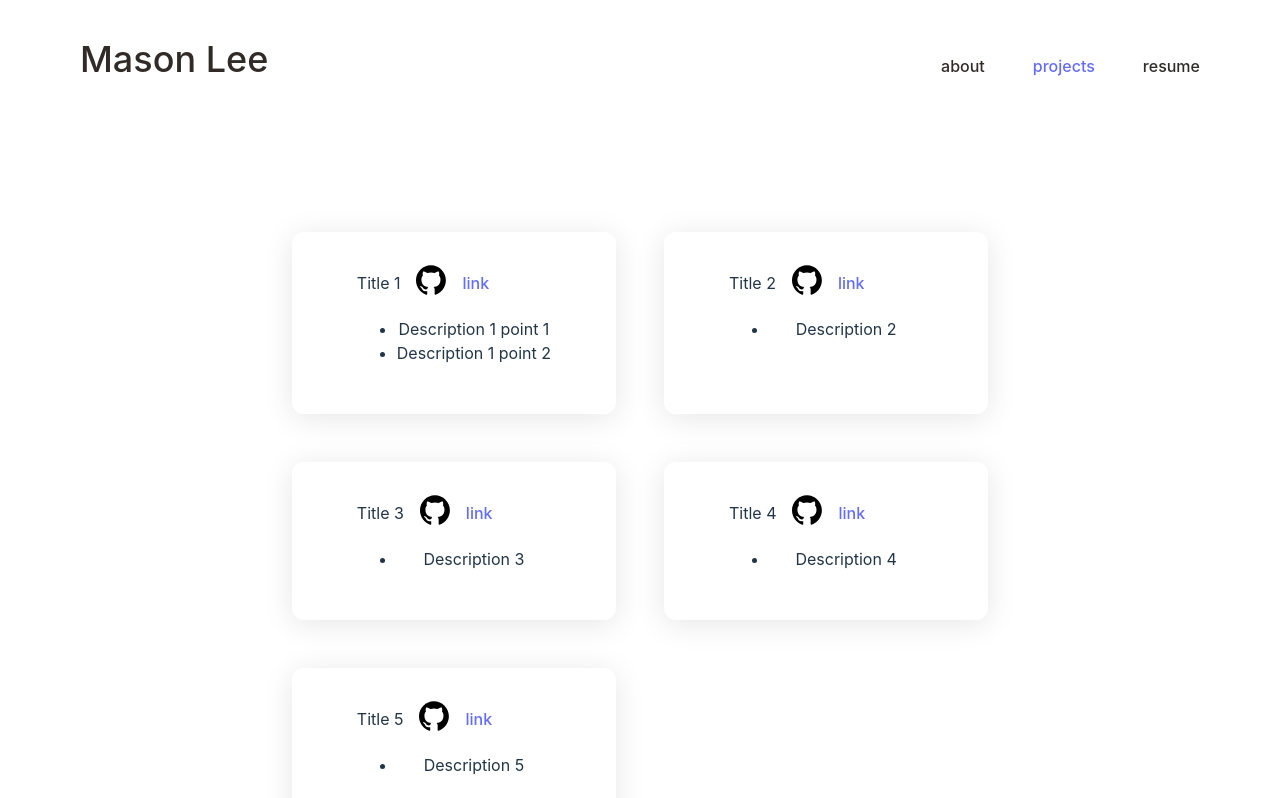
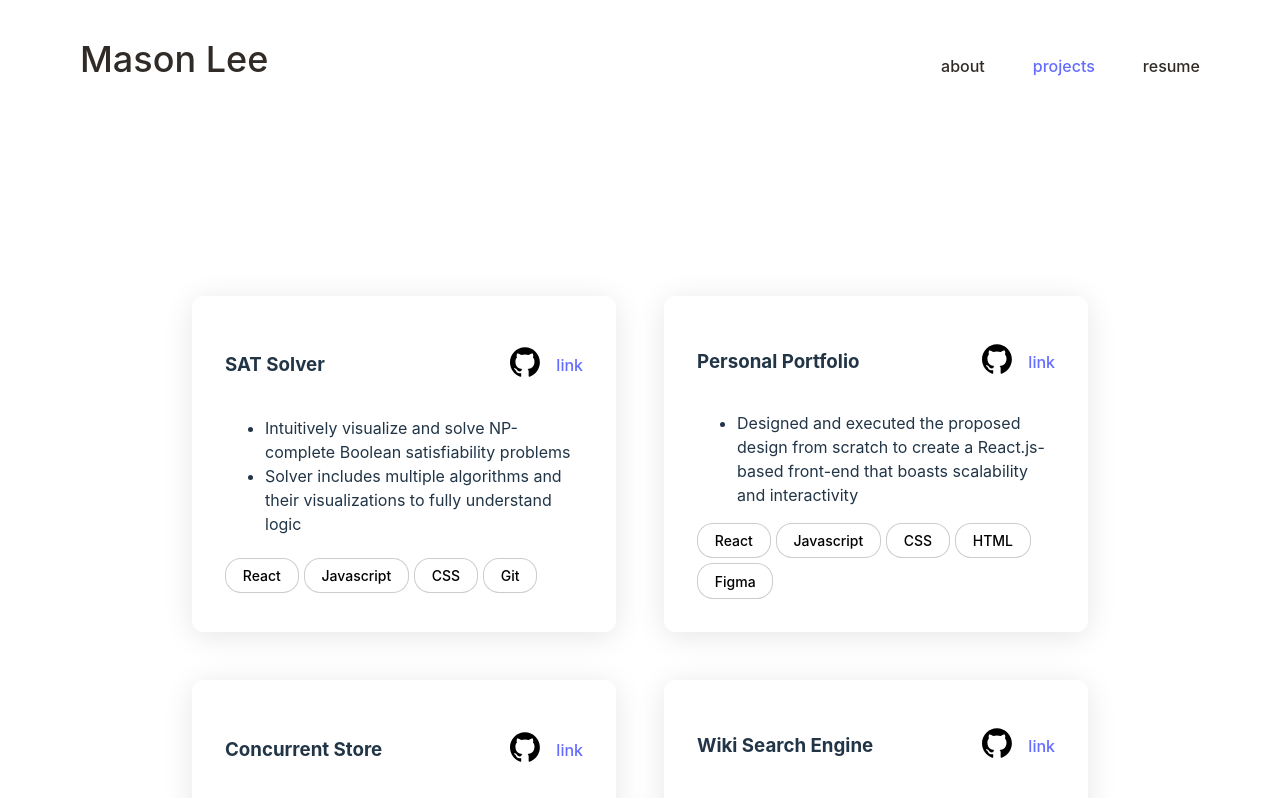
Before and after one commit to jhmlee/personal_website, a React (Vite) app: page /projects in a window 1280 px wide. Shown: the top 798 px of the page. Built offline with nearby package versions, Linux system fonts and the light colour scheme.

Commit message:
put in new projects:

```diff
--- a/src/components/About.jsx
+++ b/src/components/About.jsx
@@ -25,8 +25,9 @@ const About = () => {
                 <div className="bio">
                 <p>As a rising Junior studying Applied Math-Computer Science at Brown University, I'm passionate about solving complex problems and working collaboratively with a focus on software engineering.</p>
                 <p>I spent the last summer working as a finance intern at Verizon, where I utilized both my quantitative and programming knowledge to provide meaningful solutions to the business.</p>
+                <p>At school, I'm the website manager for the Applied Mathematics Dept. Undergrad Group, mentor first-year students as a Meiklejohn Peer Advisor, and play IM soccer and basketball.</p>
                 <p>In my free time, I enjoy playing soccer, reading books, film photography, and playing all kinds of games with my friends.  </p>
-                <p>Thanks for visiting; let's connect :)</p>
+                <p>Thanks for visiting :)</p>
                 </div>
             </div>
         </div>
--- a/src/components/ProjectItem.jsx
+++ b/src/components/ProjectItem.jsx
@@ -1,15 +1,19 @@
 import React from "react";
 
-const ProjectItem = ({ title, git, description, link }) => {
+const ProjectItem = ({ title, github, description, link, tags }) => {
     return (
         <div className="project">
-            <div className="projectHeader">
-                <div className="projectTitle">{title}</div>
-                <div className="projectGithub"> <a href={git} target="_blank" rel="noreferrer"><svg viewBox="0 0 98 96" height="25" width="25" xmlns="http://www.w3.org/2000/svg"><path fill-rule="evenodd" clip-rule="evenodd" d="M48.854 0C21.839 0 0 22 0 49.217c0 21.756 13.993 40.172 33.405 46.69 2.427.49 3.316-1.059 3.316-2.362 0-1.141-.08-5.052-.08-9.127-13.59 2.934-16.42-5.867-16.42-5.867-2.184-5.704-5.42-7.17-5.42-7.17-4.448-3.015.324-3.015.324-3.015 4.934.326 7.523 5.052 7.523 5.052 4.367 7.496 11.404 5.378 14.235 4.074.404-3.178 1.699-5.378 3.074-6.6-10.839-1.141-22.243-5.378-22.243-24.283 0-5.378 1.94-9.778 5.014-13.2-.485-1.222-2.184-6.275.486-13.038 0 0 4.125-1.304 13.426 5.052a46.97 46.97 0 0 1 12.214-1.63c4.125 0 8.33.571 12.213 1.63 9.302-6.356 13.427-5.052 13.427-5.052 2.67 6.763.97 11.816.485 13.038 3.155 3.422 5.015 7.822 5.015 13.2 0 18.905-11.404 23.06-22.324 24.283 1.78 1.548 3.316 4.481 3.316 9.126 0 6.6-.08 11.897-.08 13.526 0 1.304.89 2.853 3.316 2.364 19.412-6.52 33.405-24.935 33.405-46.691C97.707 22 75.788 0 48.854 0z" /></svg></a></div>
-                <div className="projectLink"> <a href="">link</a></div>
+                <div className="projTop">
+                    <div className="projTitle">{title}</div>
+                    <div className="projLinkBox">
+                        <div className="projGithub"> <a href={github} target="_blank" rel="noreferrer"><svg viewBox="0 0 98 96" height="25" width="25" xmlns="http://www.w3.org/2000/svg"><path fill-rule="evenodd" clip-rule="evenodd" d="M48.854 0C21.839 0 0 22 0 49.217c0 21.756 13.993 40.172 33.405 46.69 2.427.49 3.316-1.059 3.316-2.362 0-1.141-.08-5.052-.08-9.127-13.59 2.934-16.42-5.867-16.42-5.867-2.184-5.704-5.42-7.17-5.42-7.17-4.448-3.015.324-3.015.324-3.015 4.934.326 7.523 5.052 7.523 5.052 4.367 7.496 11.404 5.378 14.235 4.074.404-3.178 1.699-5.378 3.074-6.6-10.839-1.141-22.243-5.378-22.243-24.283 0-5.378 1.94-9.778 5.014-13.2-.485-1.222-2.184-6.275.486-13.038 0 0 4.125-1.304 13.426 5.052a46.97 46.97 0 0 1 12.214-1.63c4.125 0 8.33.571 12.213 1.63 9.302-6.356 13.427-5.052 13.427-5.052 2.67 6.763.97 11.816.485 13.038 3.155 3.422 5.015 7.822 5.015 13.2 0 18.905-11.404 23.06-22.324 24.283 1.78 1.548 3.316 4.481 3.316 9.126 0 6.6-.08 11.897-.08 13.526 0 1.304.89 2.853 3.316 2.364 19.412-6.52 33.405-24.935 33.405-46.691C97.707 22 75.788 0 48.854 0z" /></svg></a></div>
+                        <div className="projLink"> <a href={link} target="_blank" rel="noreferrer">link</a></div>
+                    </div>
+                </div>
+            <div className="projDescription">{description}</div>
+            <div className="projTags">
+                {tags}
             </div>
-
-            <div className="projectDescription">{description}</div>
         </div>
     );
 };
--- a/src/components/Projects.css
+++ b/src/components/Projects.css
@@ -1,6 +1,10 @@
 
+.container {
+    padding: 4rem;
+}
 .projectGrid {
     display: grid;
+    max-width: 70vw;
     grid-template-columns: repeat(2, 1fr);
 
     gap: 3rem;
@@ -9,9 +13,7 @@
 
 .project {
     padding: 2rem;
-    padding-left: 4rem;
-    padding-right: 4rem;
-
+    display: grid;
 
     background: rgba(255, 255, 255, 0.10);
     border-radius: 12px;
@@ -21,11 +23,29 @@
     border: 1px solid rgba(255, 255, 255, 0.5);
 }
 
-.projectHeader {
+
+.projTop {
     display: flex;
     align-items: center;
     gap: 1rem;
+    min-width: 100%;
+}
 
+.projLinkBox {
+    margin-left: auto;
+    display: flex;
+    align-items: center;
+    gap: 1rem;
+}
+
+.projDescription {
+    text-align: left;
+    min-height: 8rem;
+}
+
+.projTags {
+    pointer-events: none;
+    margin-right: auto;
 }
 
 .project svg {
@@ -33,6 +53,19 @@
     width: 30px;
 }
 
+.tags-container {
+    display: flex;
+    flex-wrap: wrap;
+    gap: 5px;
+}
+
+.tag-button {
+    background-color: rgba(255, 255, 255, 0.10);
+    border: 1px solid rgb(0, 0, 0, 0.2);
+    border-radius: 16px;
+    font-size: 14px;
+}
+
 @media (max-width: 800px) {
     .projectGrid {
         grid-template-columns: 1fr;
--- a/src/components/Projects.jsx
+++ b/src/components/Projects.jsx
@@ -1,40 +1,43 @@
 import React from "react";
 import './Projects.css'
 import face from '../assets/face.png'
-import ProjectItem from './ProjectItem'; // Adjust the import path as needed
+import ProjectItem from './ProjectItem';
 import github from '../assets/icons/github.svg'
 
 const Projects = () => {
     const projectsData = [
         {
-            title: "Title 1",
+            title: "SAT Solver",
             github: "https://github.com/jhmlee",
-            description: ["Description 1 point 1", "Description 1 point 2"],
+            description: ["Intuitively visualize and solve NP-complete Boolean satisfiability problems", "Solver includes multiple algorithms and their visualizations to fully understand logic"],
             link: '',
+            tags: ['React', 'Javascript', 'CSS', 'Git'],
         },
         {
-            title: "Title 2",
-            github: "https://github.com/jhmlee",
-            description: ["Description 2"],
+            title: "Personal Portfolio",
+            github: "https://github.com/jhmlee/personal_website",
+            description: ["Designed and executed the proposed design from scratch to create a React.js-based front-end that boasts scalability and interactivity "],
             link: '',
+            tags: ['React', 'Javascript', 'CSS', 'HTML','Figma'],
         },
         {
-            title: "Title 3",
+            title: "Concurrent Store",
             github: "https://github.com/jhmlee",
-            description: ["Description 3"],
+            description: ["High-performance concurrent key-value store, facilitating efficient operations on KV- pairs while dynamically managing load distribution",],
             link: '',
+            tags: ['C'],
         },
         {
-            title: "Title 4",
+            title: "Wiki Search Engine",
             github: "https://github.com/jhmlee",
-            description: ["Description 4"],
-            link: '',
+            description: ["Custom search engine to index and query XML wikis", "Utilizes TF/IDF term weighting and Google's PageRank Algorithm to return optimized results"],
+            tags: ['Python'],
         },
         {
-            title: "Title 5",
+            title: "Decision Tree",
             github: "https://github.com/jhmlee",
             description: ["Description 5"],
-            link: '',
+            tags: ['Java'],
         },
     ];
 
@@ -44,7 +47,7 @@ const Projects = () => {
                 {projectsData.map((project, index) => (
                     <ProjectItem
                         key={index}
-                        title={project.title}
+                        title={<div><h3>{project.title}</h3> </div>   }
                         github={project.github}
                         link={project.link}
                         description={
@@ -54,6 +57,15 @@ const Projects = () => {
                                 ))}
                             </ul>
                         }
+                        tags={
+                            <div className="tags-container">
+                                {project.tags.map((tag, i) => (
+                                    <button key={i} className="tag-button">
+                                        {tag}
+                                    </button>
+                                ))}
+                            </div>
+                        }
                     />
                 ))}
             </div>
```
